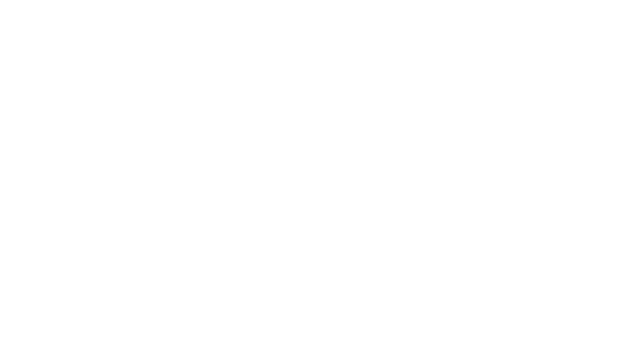
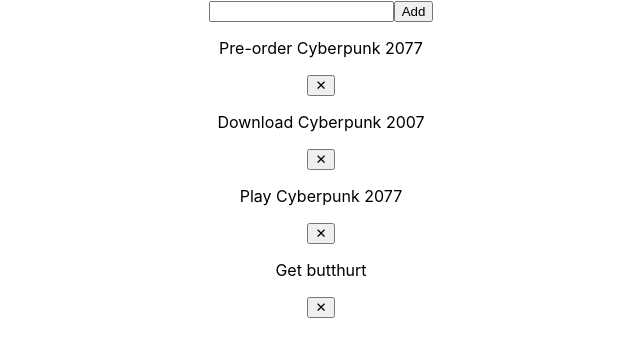
Before and after one commit to EmilZainagabdinov/to_do_list, a React (Create React App) app: page / in a window 1280 px wide. Shown: the top 356 px of the page, without its empty margins (319-959 px from the left). Built offline with nearby package versions, Linux system fonts and the light colour scheme; the HTML template or start-up script is replaced by a standard one.

Commit message:
Added components.

```diff
--- a/src/App.js
+++ b/src/App.js
@@ -1,9 +1,67 @@
+import React, {useState} from "react";
+import { nanoid } from 'nanoid';
 import './App.css';
+import AddTaskForm from "./components/AddTaskForm/AddTaskForm";
+import Task from "./components/Task/Task";
 
-function App() {
+const App = () => {
+  const [toDoList, setToDoList] = useState([
+    {id: '4KCiJloh8TUUNSe5qSBj3', task: 'Pre-order Cyberpunk 2077', isActive: true},
+    {id: 'THF32GMlMBgSjXpL6TX48', task: 'Download Cyberpunk 2007', status: true},
+    {id: 'ahbsQpCutKPH1iN3dgK9-', task: 'Play Cyberpunk 2077', status: true},
+    {id: 'cZRCu9Od8-JypU3-jZ3ea', task: 'Get butthurt', status: true}
+  ]);
+
+  const [inputField, setInputField] = useState('');
+
+  const saveInput = event => {
+    const newTask = event.target.value;
+
+    setInputField(newTask);
+  };
+
+  const addTask = () => {
+    const task = {};
+    task.task = inputField;
+    task.id = nanoid();
+    task.status = true;
+
+    const toDoListCopy = [...toDoList];
+    toDoListCopy.push(task);
+
+    setToDoList(toDoListCopy);
+    setInputField('');
+  };
+
+  const removeTask = id => {
+    const index = toDoList.findIndex(task => task.id === id);
+    const toDoListCopy = [...toDoList];
+    toDoListCopy.splice(index, 1);
+
+    setToDoList(toDoListCopy);
+  }
+
+  const taskList = (
+      <>
+        {toDoList.map((task) => {
+          return <Task
+              key={task.id}
+              taskText={task.task}
+              taskStatus={task.isActive}
+              remove={() => {removeTask(task.id)}}
+          />
+        })}
+      </>
+  );
+
   return (
     <div className="App">
-
+      <AddTaskForm
+          input={inputField}
+          onAddClick={addTask}
+          onTaskChange={event => saveInput(event)}
+      />
+      {taskList}
     </div>
   );
 }
```
